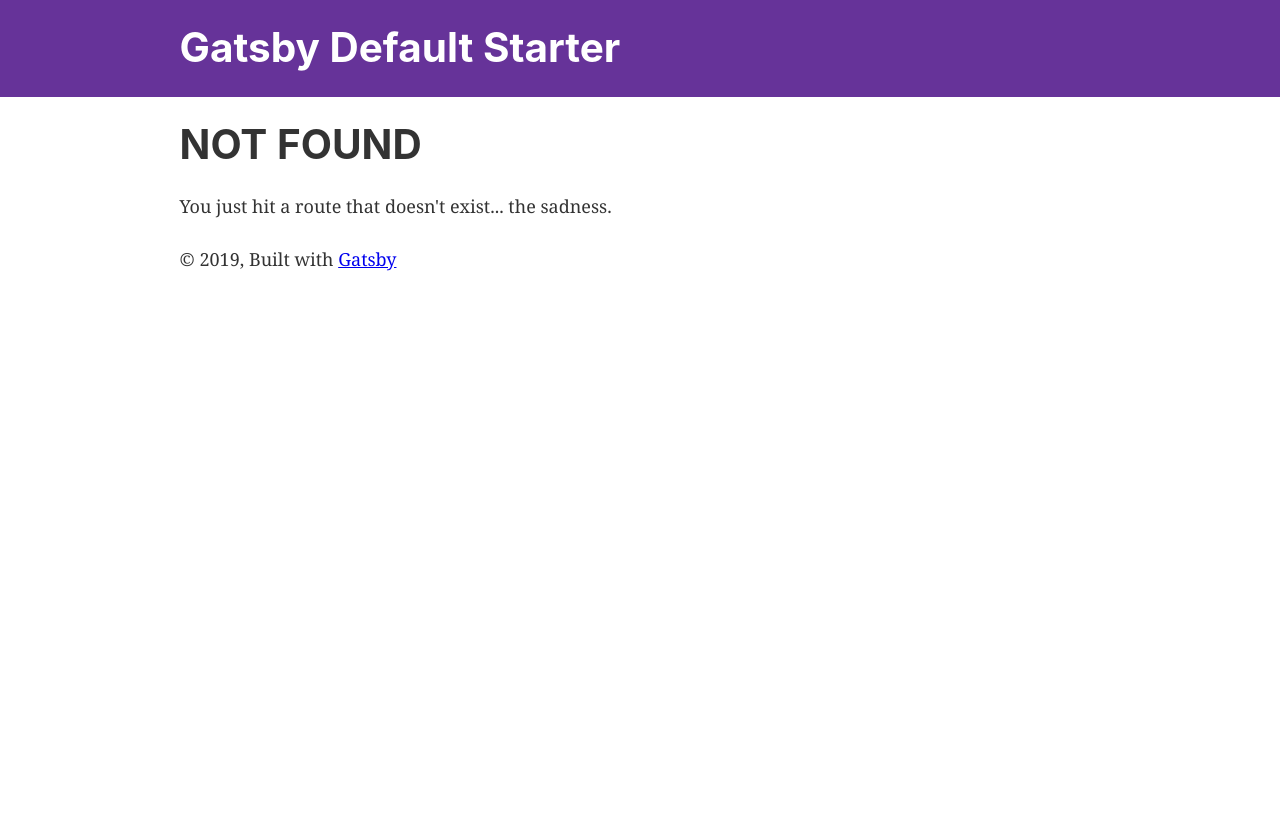
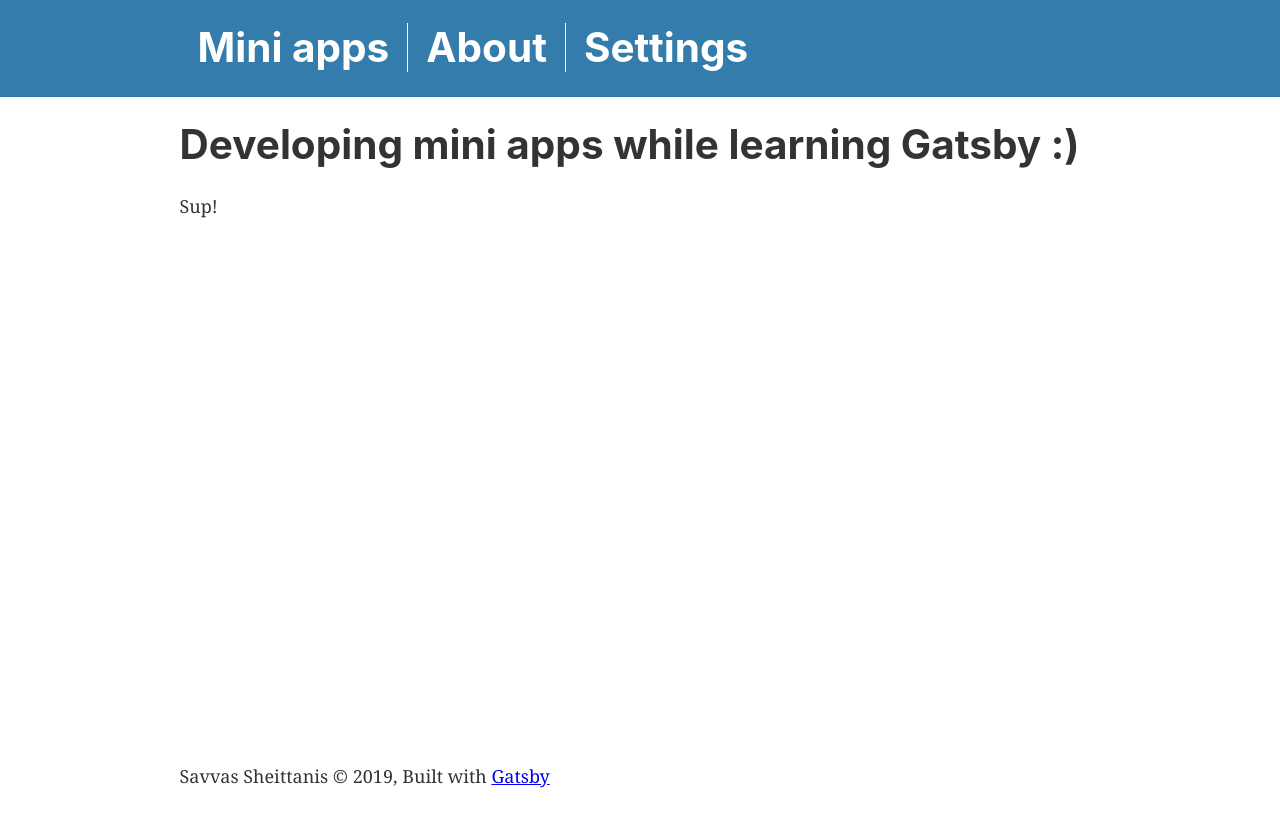
Before and after one commit to Sheittanis/mini-apps, a Gatsby site in the folder mini-apps/: page /about in a window 1280 px wide. Before the commit this address had no page. Built offline with nearby package versions, Linux system fonts and the light colour scheme; Gatsby itself is replaced by a stand-in of ours.

Commit message:
Menu and dropdown. Some styling

```diff
--- a/mini-apps/gatsby-config.js
+++ b/mini-apps/gatsby-config.js
@@ -1,7 +1,7 @@
 module.exports = {
   pathPrefix: "/mini-apps",
   siteMetadata: {
-    title: `Gatsby Default Starter`,
+    title: `Mini apps`,
     description: `Kick off your next, great Gatsby project with this default starter. This barebones starter ships with the main Gatsby configuration files you might need.`,
     author: `@gatsbyjs`,
   },
--- /dev/null
+++ b/mini-apps/src/components/header.css
@@ -0,0 +1,14 @@
+.header {
+    background: #337cab;
+    margin-bottom: 1.45rem;
+}
+
+.headerLink {
+    color: white;
+    text-decoration: none;
+    margin: 1rem
+}
+
+.verticalLine {
+    border-left: 1px solid white;
+}
--- a/mini-apps/src/components/header.js
+++ b/mini-apps/src/components/header.js
@@ -2,30 +2,25 @@ import { Link } from "gatsby"
 import PropTypes from "prop-types"
 import React from "react"
 
+import "./header.css"
+
 const Header = ({ siteTitle }) => (
-  <header
-    style={{
-      background: `rebeccapurple`,
-      marginBottom: `1.45rem`,
-    }}
-  >
-    <div
-      style={{
-        margin: `0 auto`,
-        maxWidth: 960,
-        padding: `1.45rem 1.0875rem`,
-      }}
-    >
+  <header className="header">
+    <div style={{ margin: `0 auto`, maxWidth: 960, padding: `1.45rem 1.0875rem`, }}>
       <h1 style={{ margin: 0 }}>
-        <Link
-          to="/"
-          style={{
-            color: `white`,
-            textDecoration: `none`,
-          }}
-        >
+        <Link to="/" className="headerLink">
           {siteTitle}
         </Link>
+        <span className="verticalLine">
+          <Link to="/about" className="headerLink">
+            About
+        </Link>
+        </span>
+        <span className="verticalLine">
+          <Link to="/settings" className="headerLink">
+            Settings
+        </Link>
+        </span>
       </h1>
     </div>
   </header>
--- a/mini-apps/src/components/layout.js
+++ b/mini-apps/src/components/layout.js
@@ -26,17 +26,16 @@ const Layout = ({ children }) => {
   return (
     <>
       <Header siteTitle={data.site.siteMetadata.title} />
-      <div
-        style={{
+      <div style={{
           margin: `0 auto`,
           maxWidth: 960,
           padding: `0px 1.0875rem 1.45rem`,
           paddingTop: 0,
         }}
       >
-        <main>{children}</main>
+        <main style={{minHeight: '80vh'}}>{children}</main>
         <footer>
-          © {new Date().getFullYear()}, Built with
+          Savvas Sheittanis © {new Date().getFullYear()}, Built with
           {` `}
           <a href="https://www.gatsbyjs.org">Gatsby</a>
         </footer>
--- /dev/null
+++ b/mini-apps/src/pages/about.js
@@ -0,0 +1,13 @@
+import React from "react"
+import Layout from "../components/layout"
+
+const AboutPage = () => (
+    <Layout>
+        <main>
+            <h1>Developing mini apps while learning Gatsby :) </h1>
+            <p>Sup!</p>
+        </main>
+    </Layout>
+)
+
+export default AboutPage
--- a/mini-apps/src/pages/index.js
+++ b/mini-apps/src/pages/index.js
@@ -2,19 +2,31 @@ import React from "react"
 import { Link } from "gatsby"
 
 import Layout from "../components/layout"
-import Image from "../components/image"
 import SEO from "../components/seo"
+
+const appChanged = () =>{
+  console.log("test")
+}
 
 const IndexPage = () => (
   <Layout>
     <SEO title="Home" />
     <h1>Hi people</h1>
     <p>Welcome to your new Gatsby site.</p>
-    <p>Now go build something great.</p>
-    <div style={{ maxWidth: `300px`, marginBottom: `1.45rem` }}>
-      <Image />
+
+    <div>
+      <label htmlFor="appSelector">Select App</label>
+      <select id="appSelector" name="appSelector" onChange={appChanged}>
+        {/* <option value="" selected>Select app</option> */}
+        <option value="Mr">Roll a dice</option>
+        <option value="Miss">Coin Flip</option>
+        <option value="Mrs">8 Ball</option>
+        <option value="Mrs">RNGesus</option>
+      </select>
     </div>
-    <Link to="/page-2/">Go to page 2</Link>
+
+
+    <Link to="/page-2/">Go to page 2 (todo remove)</Link>
   </Layout>
 )
 
```
Also changed, not shown: mini-apps/src/pages/settings.js (added, +12 -0 lines), mini-apps/README.md (deleted).
